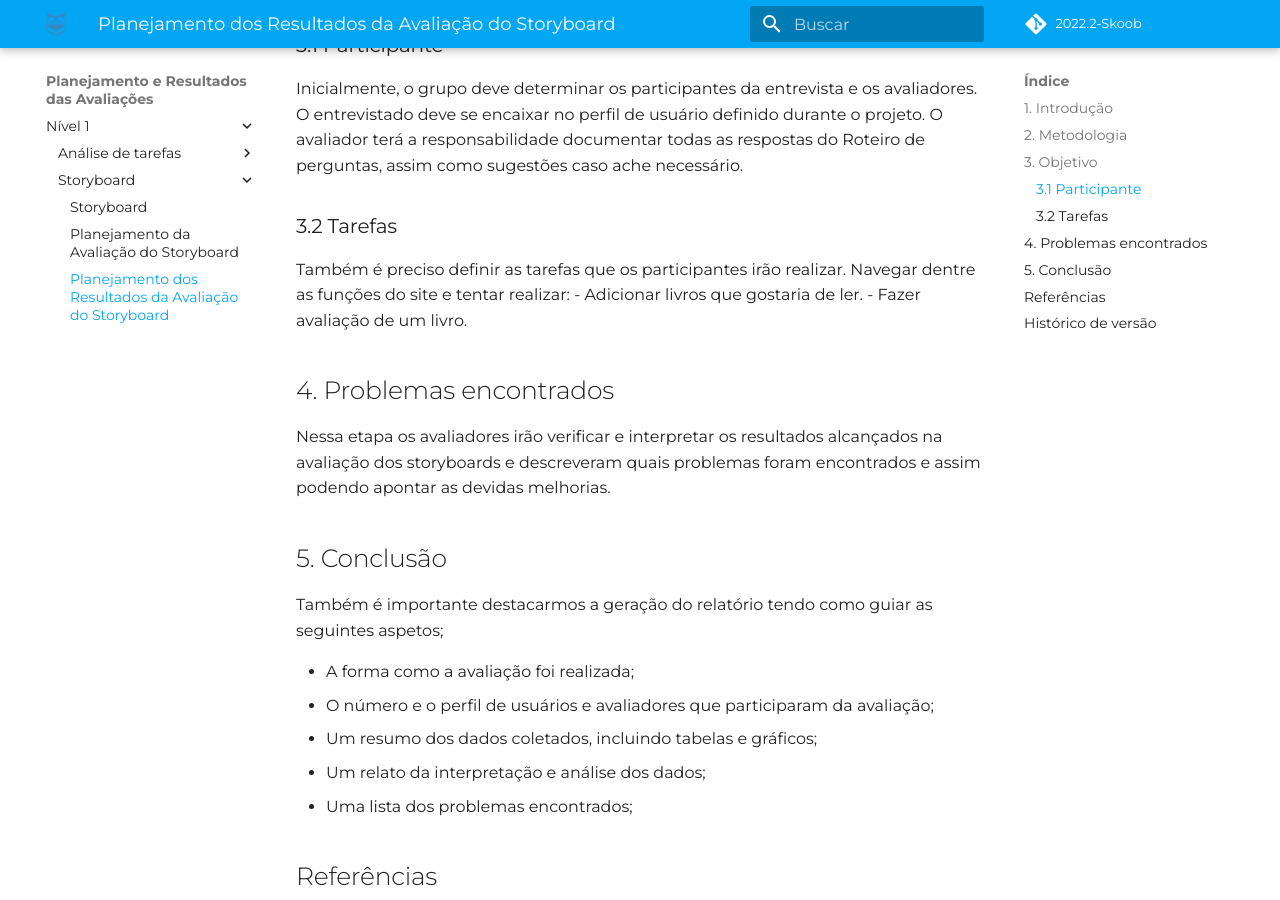
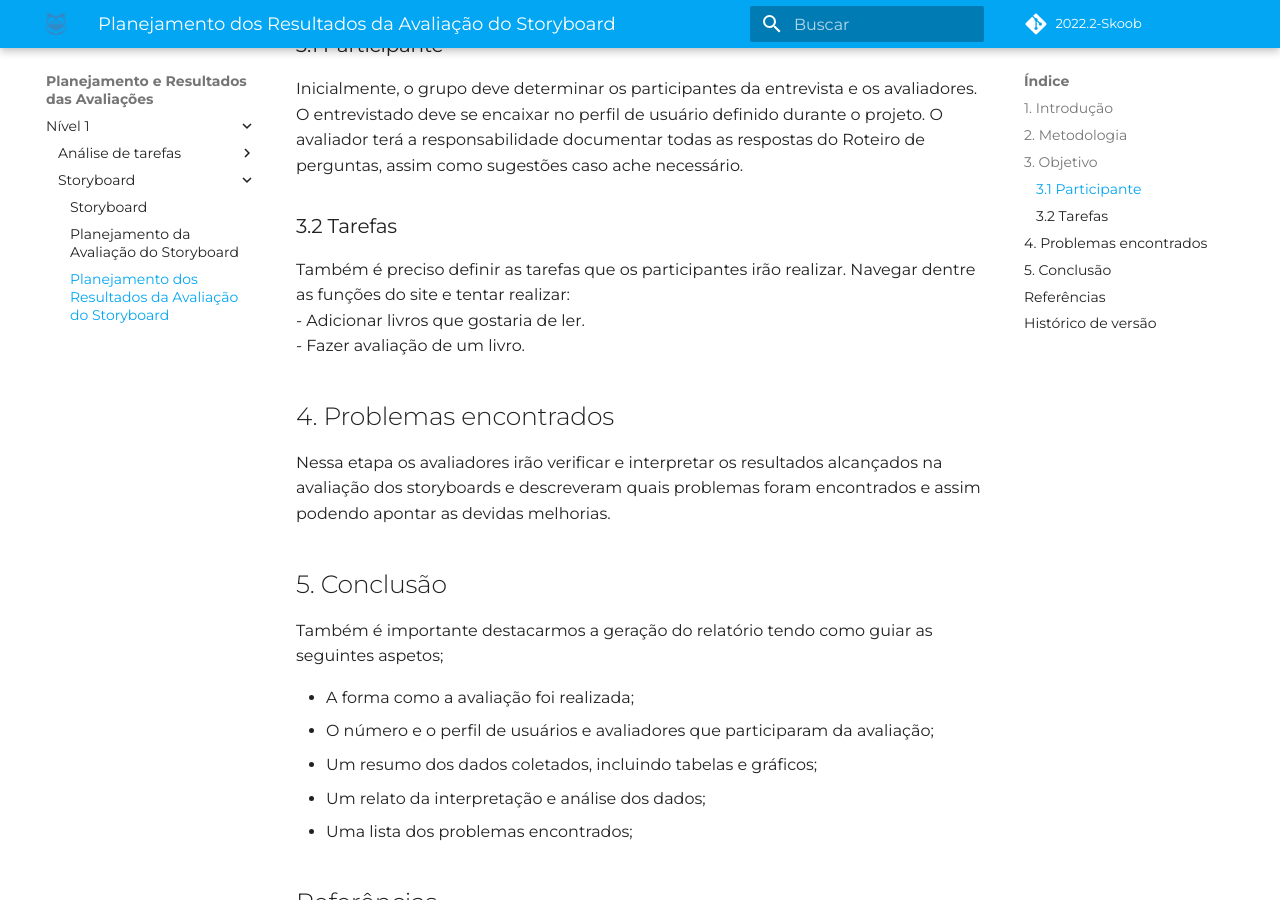
Before and after one commit to Interacao-Humano-Computador/2022.2-Skoob, an MkDocs documentation site: the page built from docs/planejamentoAnalise/planejamento-relatos-story.md, in a window 1280 px wide and 900 px high, scrolled down 760 px. Built offline with MkDocs 1.6.1 and Material for MkDocs 9.7.7, drawn with Linux system fonts in a browser that asks for light colours; some web fonts are replaced; comment, search, counter and statistics services are not loaded.

```diff
--- a/docs/planejamentoAnalise/planejamento-relatos-story.md
+++ b/docs/planejamentoAnalise/planejamento-relatos-story.md
@@ -16,8 +16,8 @@ A finalidade é que os avaliadores elaborarem um relatório advindo da análise
 Inicialmente, o grupo deve determinar os participantes da entrevista e os avaliadores. O entrevistado deve se encaixar no perfil de usuário definido durante o projeto. O avaliador terá a responsabilidade documentar todas as respostas do Roteiro de perguntas, assim como sugestões caso ache necessário.
 
 ### 3.2 Tarefas
-Também é preciso definir as tarefas que os participantes irão realizar. Navegar dentre as funções do site e tentar realizar:
-    - Adicionar livros que gostaria de ler.
+Também é preciso definir as tarefas que os participantes irão realizar. Navegar dentre as funções do site e tentar realizar:<br>
+    - Adicionar livros que gostaria de ler.<br>
     - Fazer avaliação de um livro.
 
 
```
